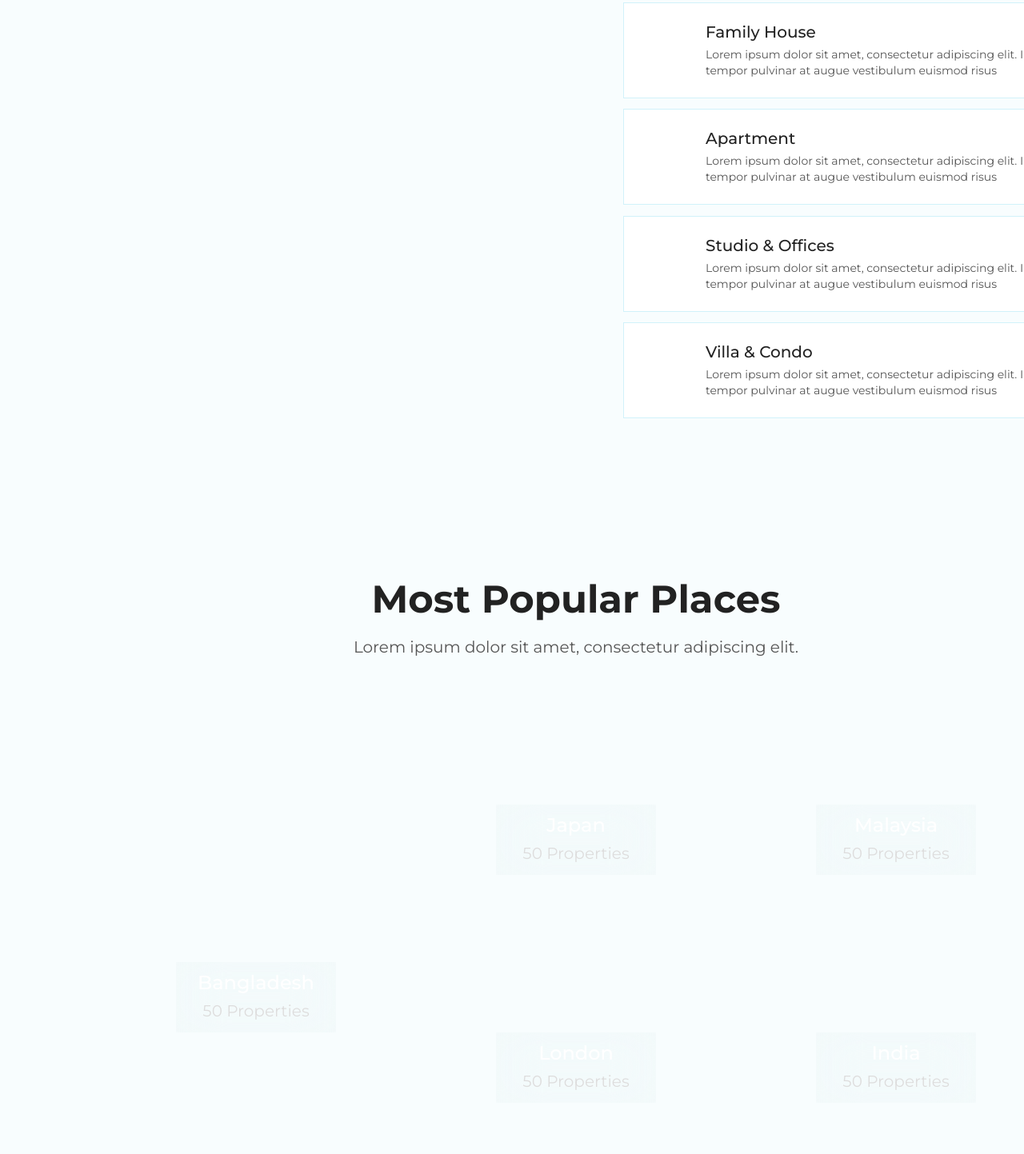
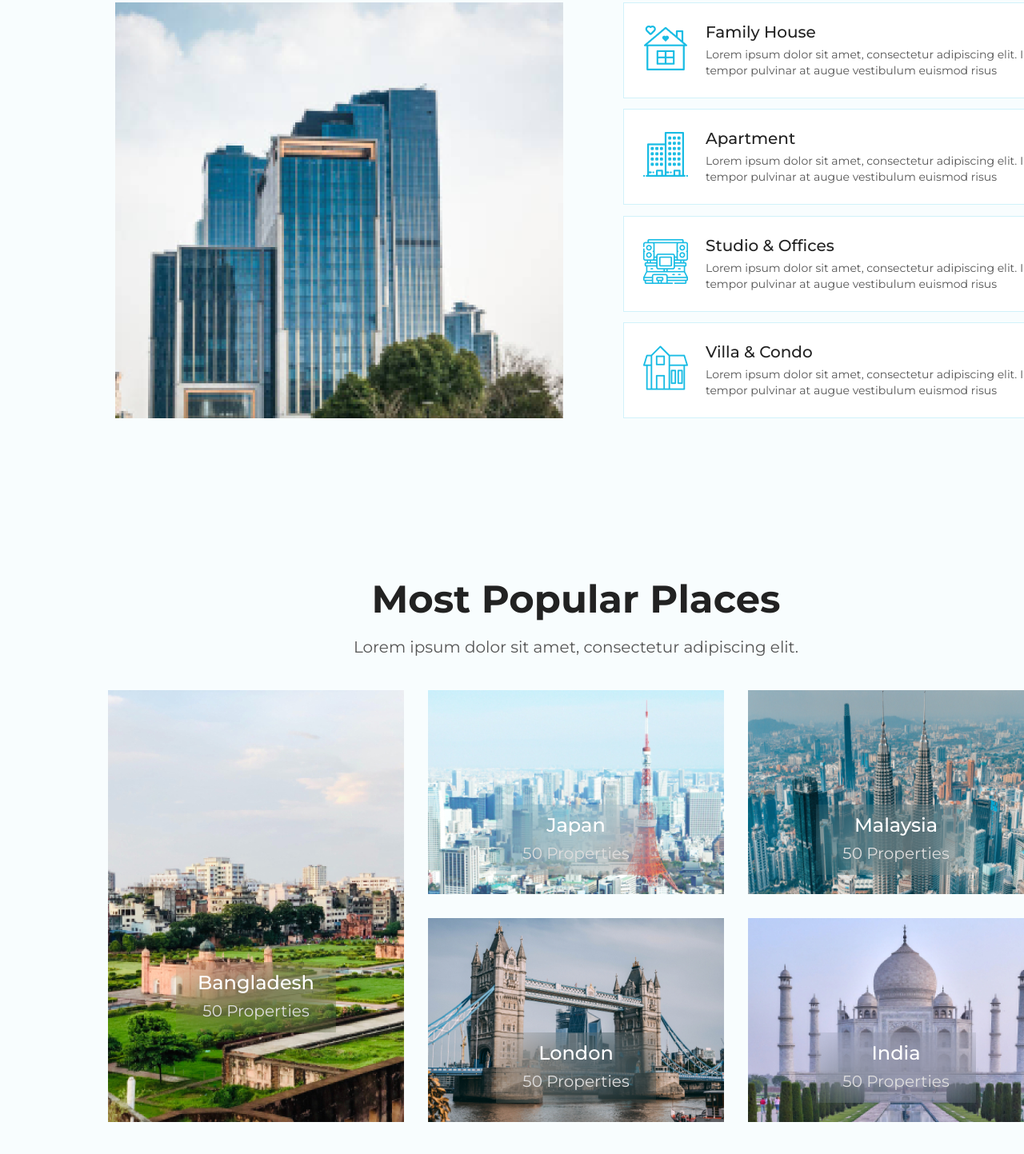
Before and after one commit to Artem-Pot/Realestate, a plain HTML site: page index.html in a window 1280 px wide. Shown: the part 1877-3320 px from the top of the page at 80% size. Drawn offline with Linux system fonts and the light colour scheme.

Commit message:
путь изображений в css

```diff
--- a/css/style.css
+++ b/css/style.css
@@ -309,14 +309,14 @@ main {
 }
 
 .logo-work-main {
-    background-image: url(..//img/support1.png);
+    background-image: url(../img/support1.png);
     width: 56px;
     height: 56px;
 
 }
 
 .logo-work-main2 {
-    background-image: url(..//img/team1.png);
+    background-image: url(../img/team1.png);
     width: 56px;
     height: 56px;
 }
@@ -363,7 +363,7 @@ main {
 }
 
 .logo-apartment {
-    background-image: url(..//img/Rectangle2181.png);
+    background-image: url(../img/Rectangle2181.png);
     background-repeat: no-repeat;
     width: 560px;
     height: 520px;
@@ -393,21 +393,21 @@ border: 1px solid #1c819b;
     height: 118px;
     background: #FFFFFF;
     border: 0.5px solid rgba(25, 188, 228, 0.2);
-    background-image: url(..//img/Group3254.png);
+    background-image: url(../img/Group3254.png);
     background-repeat: no-repeat;
     background-position: 24px 28px;
 }
 
 .img-apartment2 {
-    background-image: url(..//img/Group3255.png);
+    background-image: url(../img/Group3255.png);
 }
 
 .img-apartment3 {
-    background-image: url(..//img/Group3252.png);
+    background-image: url(../img/Group3252.png);
 }
 
 .img-apartment4 {
-    background-image: url(..//img/Group3253.png);
+    background-image: url(../img/Group3253.png);
 }
 
 .span-apartment {
@@ -472,23 +472,23 @@ border: 1px solid #1c819b;
 .box-popular {
     grid-column:1/2;
     grid-row:1/3;
-    background-image: url(..//img/Rectangle2186.png);
+    background-image: url(../img/Rectangle2186.png);
 }
 
 .box2-popular {
-    background-image: url(..//img/Rectangle2187.png);
+    background-image: url(../img/Rectangle2187.png);
 }
 
 .box3-popular {
-    background-image: url(..//img/Rectangle2188.png);
+    background-image: url(../img/Rectangle2188.png);
 }
 
 .box4-popular {
-    background-image: url(..//img/Rectangle2189.png);
+    background-image: url(../img/Rectangle2189.png);
 }
 
 .box5-popular {
-    background-image: url(..//img/Rectangle2190.png);
+    background-image: url(../img/Rectangle2190.png);
 }
 
 .hover-popular:hover {
@@ -578,7 +578,7 @@ border: 1px solid #1c819b;
     color: #FFFFFF;
     margin-top: 40px;
     cursor: pointer;
-    background-image: url(..//img/right.png);
+    background-image: url(../img/right.png);
     background-repeat: no-repeat;
     background-position: top 16px right 30px;
     padding-right: 30px;
@@ -833,16 +833,16 @@ footer {
 }
 
 .li-nav-footer2 {
-    list-style-image:url(..//img/Group1697.png);
+    list-style-image:url(../img/Group1697.png);
     margin-bottom: 6px;
 }
 
 .li-nav-footer3 {
-    list-style-image:url(..//img/Group1696.png);
+    list-style-image:url(../img/Group1696.png);
     margin-bottom: 6px;
 }
 
 .li-nav-footer4 {
-    list-style-image:url(..//img/playstore1.png);
+    list-style-image:url(../img/playstore1.png);
 
 }
```
